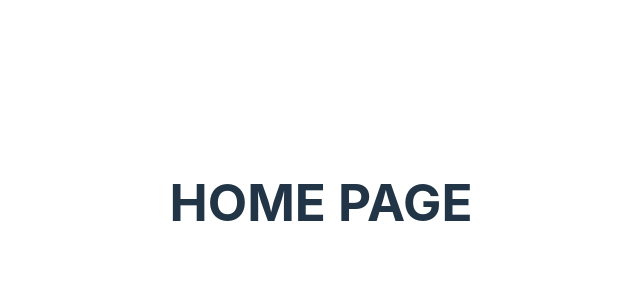
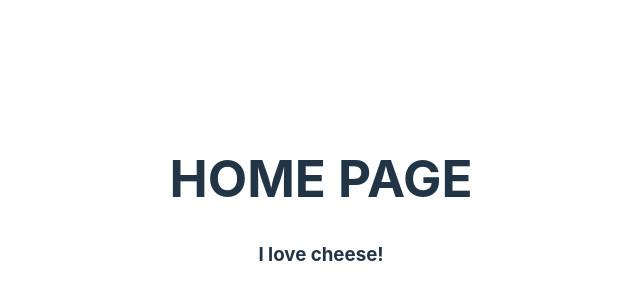
Before and after one commit to theller5567/Omni-App, a React (Vite) app in the folder frontend/: page / in a window 1280 px wide. Shown: the part 198-498 px from the top of the page, without its empty margins (319-959 px from the left). Built offline with nearby package versions, Linux system fonts and the light colour scheme.

Commit message:
test commit

```diff
--- a/frontend/src/pages/Home.tsx
+++ b/frontend/src/pages/Home.tsx
@@ -7,6 +7,7 @@ const Home: React.FC = () => {
   return (
     <div>
         <h1>HOME PAGE</h1>
+        <h3>I love cheese!</h3>
     </div>
   );
 };
```
